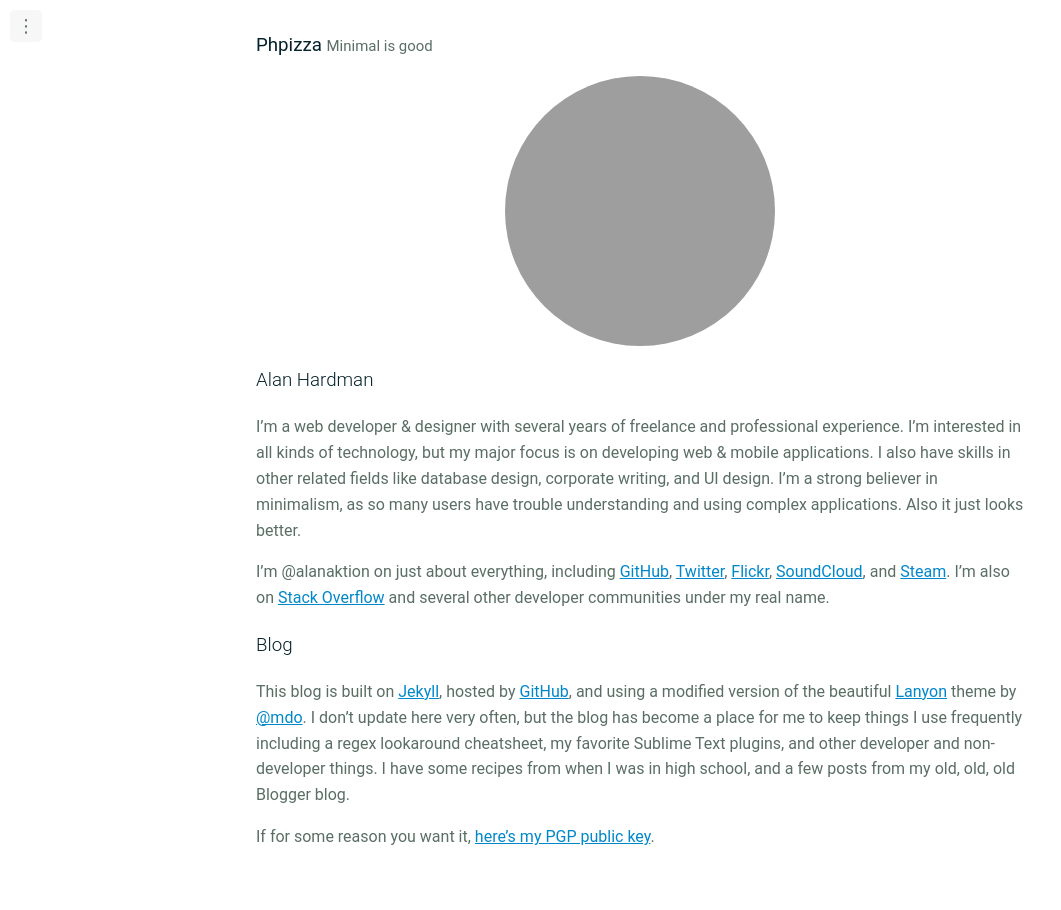
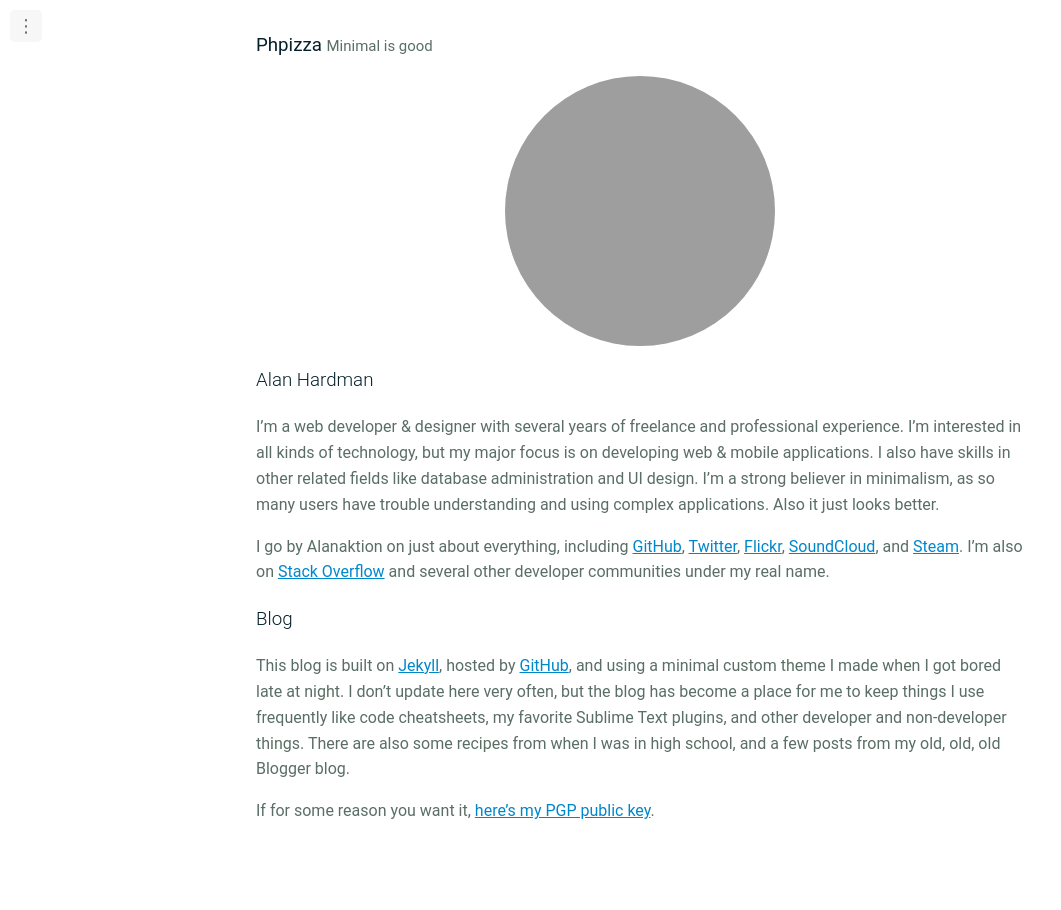
Before and after one commit to Alanaktion/alanaktion.github.io, a Jekyll site: the page built from about.md, in a window 1280 px wide. Shown: the whole page, without its empty margins (0-1061 px from the left). Built offline with Jekyll 4.4.1, drawn with Linux system fonts in a browser that asks for light colours.

Commit message:
Updating About page

```diff
--- a/about.md
+++ b/about.md
@@ -7,12 +7,12 @@ title: About
 
 ### Alan Hardman
 
-I'm a web developer & designer with several years of freelance and professional experience. I'm interested in all kinds of technology, but my major focus is on developing web & mobile applications. I also have skills in other related fields like database design, corporate writing, and UI design. I'm a strong believer in minimalism, as so many users have trouble understanding and using complex applications. Also it just looks better.
+I'm a web developer & designer with several years of freelance and professional experience. I'm interested in all kinds of technology, but my major focus is on developing web & mobile applications. I also have skills in other related fields like database administration and UI design. I'm a strong believer in minimalism, as so many users have trouble understanding and using complex applications. Also it just looks better.
 
-I'm @alanaktion on just about everything, including [GitHub](https://github.com/Alanaktion), [Twitter](https://twitter.com/alanaktion), [Flickr](https://www.flickr.com/photos/alanaktion/), [SoundCloud](https://soundcloud.com/alanaktion), and [Steam](http://steamcommunity.com/id/alanaktion). I'm also on [Stack Overflow](https://stackoverflow.com/users/873843/alanaktion) and several other developer communities under my real name.
+I go by Alanaktion on just about everything, including [GitHub](https://github.com/Alanaktion), [Twitter](https://twitter.com/alanaktion), [Flickr](https://www.flickr.com/photos/alanaktion/), [SoundCloud](https://soundcloud.com/alanaktion), and [Steam](http://steamcommunity.com/id/alanaktion). I'm also on [Stack Overflow](https://stackoverflow.com/users/873843/alanaktion) and several other developer communities under my real name.
 
 ### Blog
 
-This blog is built on [Jekyll](http://jekyllrb.com), hosted by [GitHub](https://pages.github.com), and using a modified version of the beautiful [Lanyon](http://lanyon.getpoole.com/) theme by [@mdo](https://twitter.com/mdo). I don't update here very often, but the blog has become a place for me to keep things I use frequently including a regex lookaround cheatsheet, my favorite Sublime Text plugins, and other developer and non-developer things. I have some recipes from when I was in high school, and a few posts from my old, old, old Blogger blog.
+This blog is built on [Jekyll](http://jekyllrb.com), hosted by [GitHub](https://pages.github.com), and using a minimal custom theme I made when I got bored late at night. I don't update here very often, but the blog has become a place for me to keep things I use frequently like code cheatsheets, my favorite Sublime Text plugins, and other developer and non-developer things. There are also some recipes from when I was in high school, and a few posts from my old, old, old Blogger blog.
 
 If for some reason you want it, [here's my PGP public key](/pgp.txt).
```
